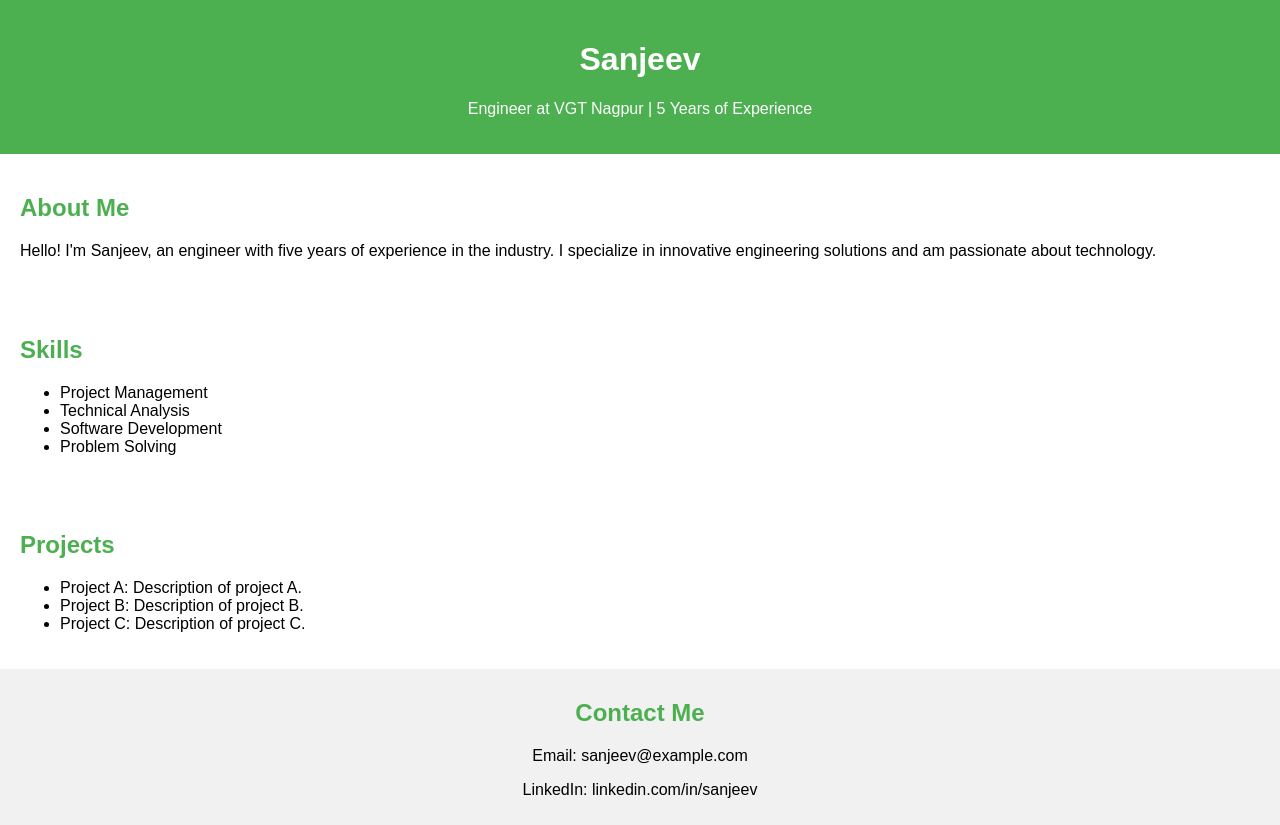
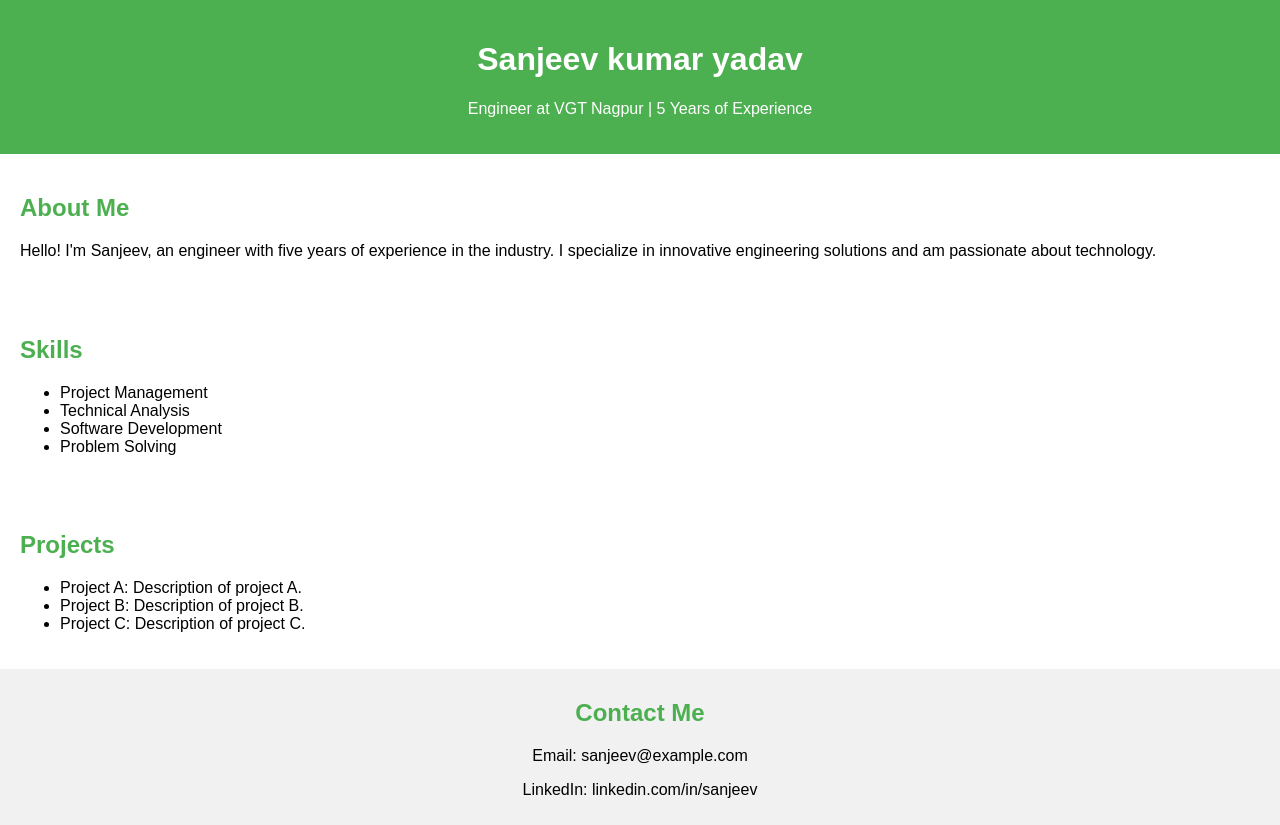
Before and after one commit to Sanjeev14-yadav/github-action-project, a plain HTML site: page index.html in a window 1280 px wide. Drawn offline with Linux system fonts and the light colour scheme.

Commit message:
Update index.html

```diff
--- a/index.html
+++ b/index.html
@@ -8,7 +8,7 @@
 </head>
 <body>
     <header>
-        <h1>Sanjeev</h1>
+        <h1>Sanjeev kumar yadav</h1>
         <p>Engineer at VGT Nagpur | 5 Years of Experience</p>
     </header>
 
```
